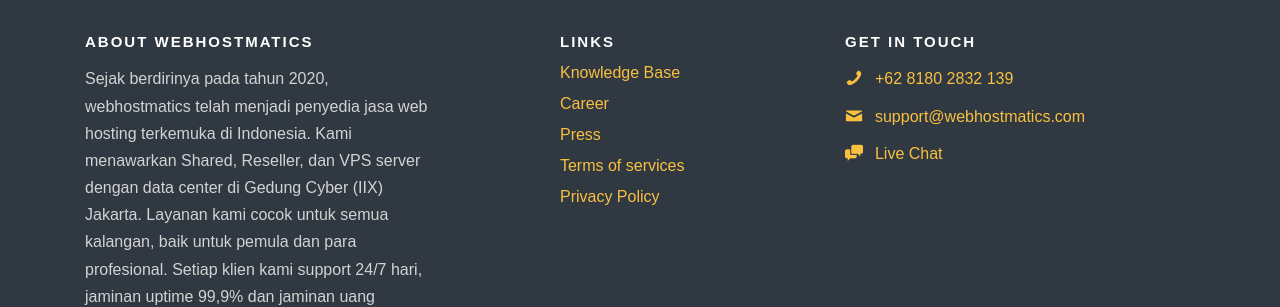
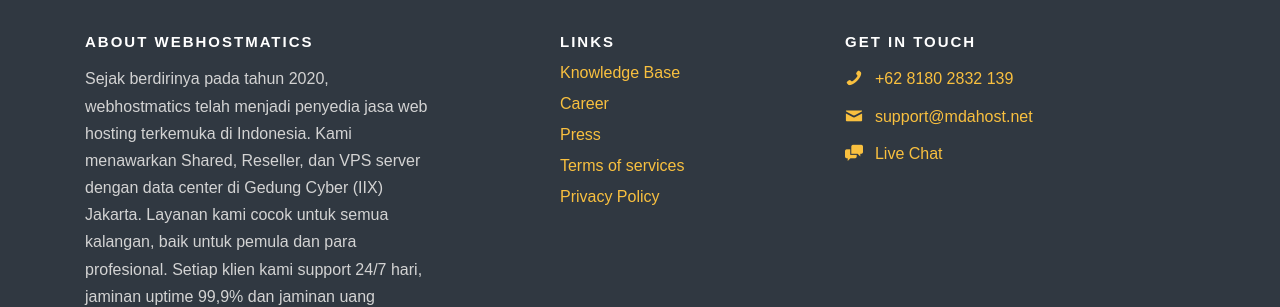
Before and after one commit to mdahost/web, a Jekyll site: the page built from index.html, in a window 1280 px wide and 900 px high, scrolled down 1961 px. Shown: the part 378-685 px from the top of the window. Built offline with Jekyll 4.4.1, drawn with Linux system fonts in a browser that asks for light colours; some web fonts are replaced.

Commit message:
Update default.html

```diff
--- a/_layouts/default.html
+++ b/_layouts/default.html
@@ -139,7 +139,7 @@
             <h3>Get In Touch</h3>
             <ul class="gtco-quick-contact">
               <li><a href="#"><i class="icon-phone"></i> +62 8180 2832 139</a></li>
-              <li><a href="#"><i class="icon-mail2"></i> support@webhostmatics.com</a></li>
+              <li><a href="#"><i class="icon-mail2"></i> support@mdahost.net</a></li>
               <li><a href="#"><i class="icon-chat"></i> Live Chat</a></li>
             </ul>
           </div>
```
